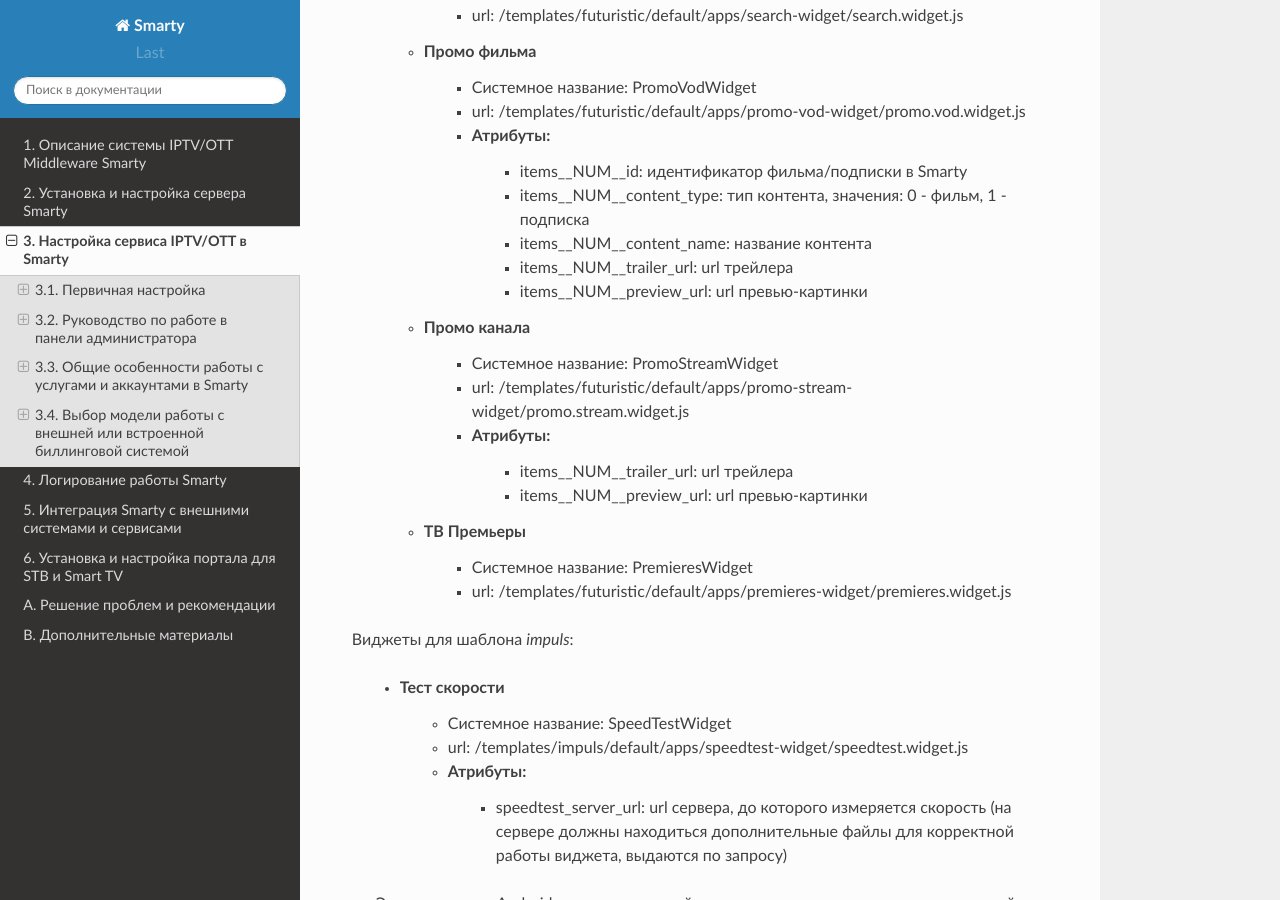
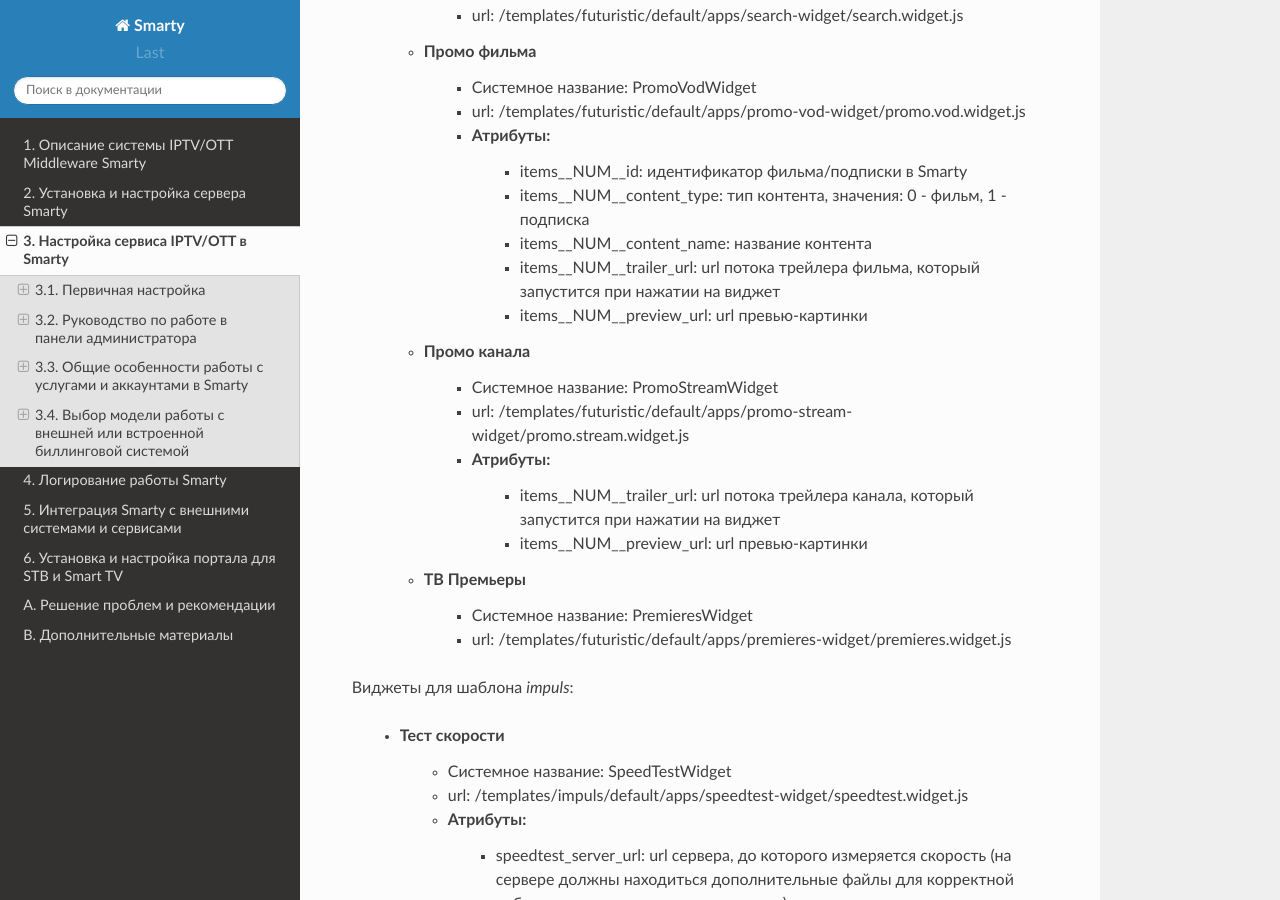
Before and after one commit to sergey-yakovlev/smarty-docs, a Sphinx documentation site: the page built from source/service_configuration.rst, in a window 1280 px wide and 900 px high, scrolled down 20571 px. Built offline with Sphinx 7.4.7 and the Read the Docs theme 2.0.0, drawn with Linux system fonts in a browser that asks for light colours.

Commit message:
Update service_configuration.rst

```diff
--- a/source/service_configuration.rst
+++ b/source/service_configuration.rst
@@ -866,13 +866,13 @@
             * items__NUM__id: идентификатор фильма/подписки в Smarty
             * items__NUM__content_type: тип контента, значения: 0 - фильм, 1 - подписка
             * items__NUM__content_name: название контента
-            * items__NUM__trailer_url: url трейлера
+            * items__NUM__trailer_url: url потока трейлера фильма, который запустится при нажатии на виджет
             * items__NUM__preview_url: url превью-картинки
     * Промо канала
         * Системное название: PromoStreamWidget
         * url: /templates/futuristic/default/apps/promo-stream-widget/promo.stream.widget.js
         * Атрибуты:
-            * items__NUM__trailer_url: url трейлера
+            * items__NUM__trailer_url: url потока трейлера канала, который запустится при нажатии на виджет
             * items__NUM__preview_url: url превью-картинки
     * ТВ Премьеры
         * Системное название: PremieresWidget
```
